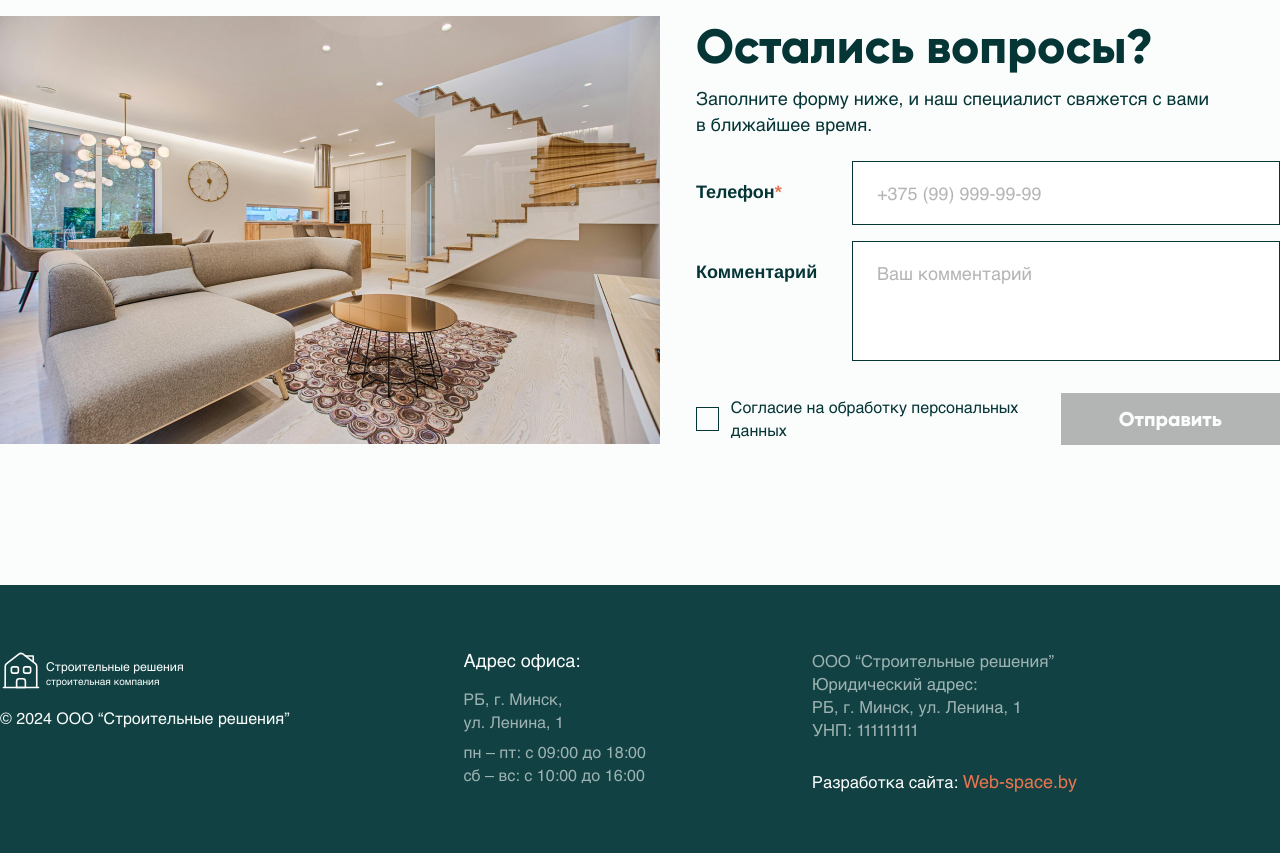
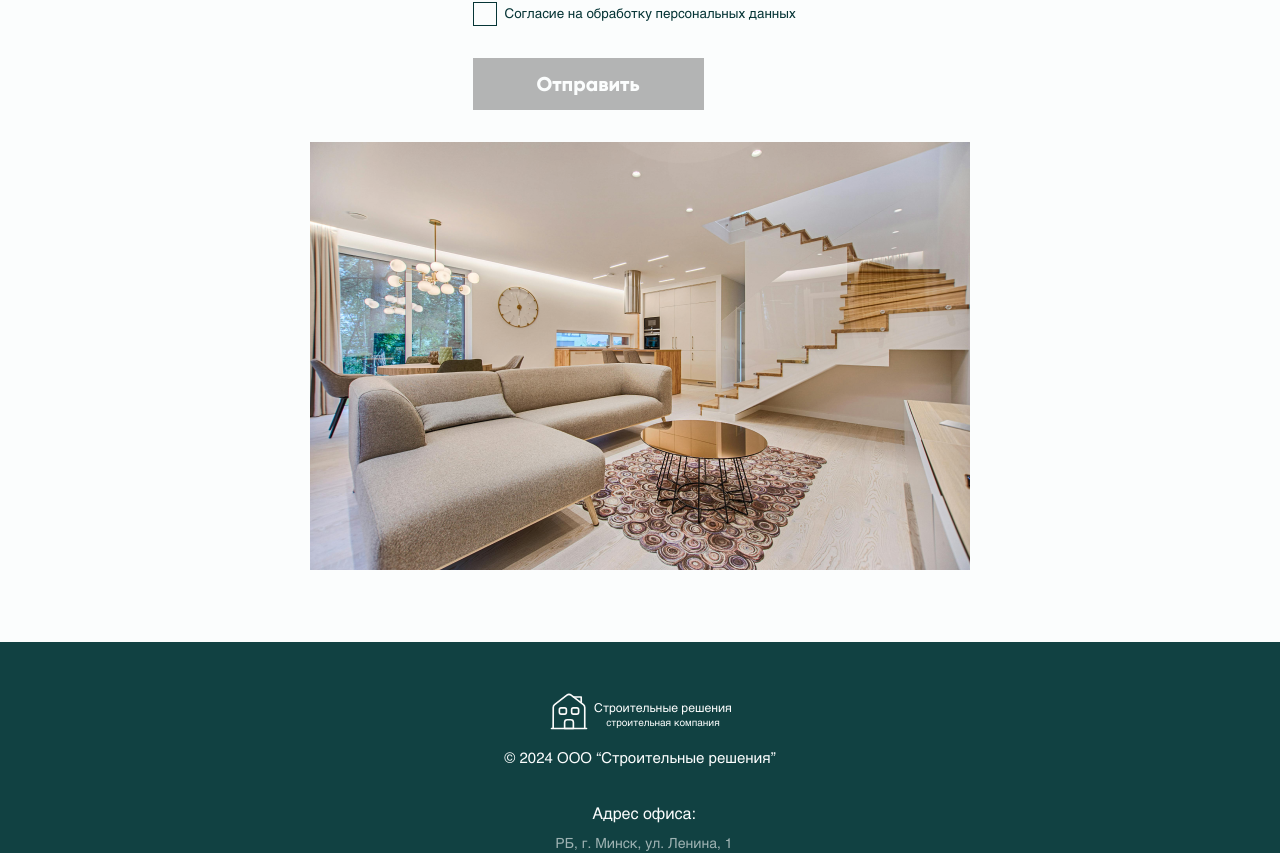
Before and after one commit to DShevv/next-build-solutions, a Next.js app in the folder next-app/: page / in a window 1280 px wide. Shown: the part 1389-2242 px from the top of the page. Built offline with nearby package versions, Linux system fonts and the light colour scheme.

Commit message:
add mobile for map, feedback form, modal and footer

```diff
--- a/next-app/app/components/Feedback/Feedback.jsx
+++ b/next-app/app/components/Feedback/Feedback.jsx
@@ -18,7 +18,7 @@ const Feedback = () => {
 
   return (
     <section className={styles.container}>
-      <Image src={picture} alt="Интерьер дома" />
+      <Image src={picture} className={styles.image} alt="Интерьер дома" />
       <Formik
         initialValues={{
           phone: "",
--- a/next-app/app/components/Feedback/Feedback.module.css
+++ b/next-app/app/components/Feedback/Feedback.module.css
@@ -61,3 +61,50 @@
   justify-content: space-between;
   align-items: center;
 }
+
+@media (max-width: 1355px) {
+  .container {
+    margin: 0 auto;
+    margin-top: 72px;
+
+    display: flex;
+    flex-direction: column-reverse;
+    align-items: center;
+    gap: 32px;
+  }
+
+  .image {
+    width: 100%;
+    height: auto;
+  }
+
+  .title {
+    font-size: 24px;
+    line-height: 120%;
+  }
+
+  .subtitle {
+    margin-bottom: 24px;
+    font-size: 15px;
+    line-height: 130%;
+    max-width: 335px;
+  }
+
+  .row {
+    flex-direction: column;
+    gap: 8px;
+  }
+
+  .rowTitle {
+    margin-top: 0;
+    font-size: 16.6px;
+    line-height: 120%;
+  }
+
+  .controls {
+    margin-top: 24px;
+    flex-direction: column;
+    gap: 32px;
+    align-items: start;
+  }
+}
--- a/next-app/app/components/Footer/Footer.jsx
+++ b/next-app/app/components/Footer/Footer.jsx
@@ -16,7 +16,7 @@ const Footer = () => {
         <div className={styles.info}>
           <div className={styles.title}>Адрес офиса:</div>
           <div className={styles.value}>
-            РБ, г. Минск, <br /> ул. Ленина, 1
+            РБ, г. Минск, <br className="desktop" /> ул. Ленина, 1
           </div>
           <div className={styles.value}>пн – пт: с 09:00 до 18:00</div>
           <div className={styles.value}>сб – вс: с 10:00 до 16:00</div>
@@ -24,12 +24,13 @@ const Footer = () => {
 
         <div>
           <div className={styles.law}>
-            ООО “Строительные решения” Юридический адрес: <br />
+            ООО “Строительные решения” <br className="mobile" /> Юридический
+            адрес: <br />
             РБ, г. Минск, ул. Ленина, 1 <br />
             УНП: 111111111
           </div>
           <div className={styles.dev}>
-            Разработка сайта:{" "}
+            Разработка сайта:
             <Link href="https://Web-space.by" target="_blank">
               Web-space.by
             </Link>
--- a/next-app/app/components/Footer/Footer.module.css
+++ b/next-app/app/components/Footer/Footer.module.css
@@ -74,3 +74,68 @@
   color: var(--accent-500);
   text-decoration: none;
 }
+
+@media (max-width: 1355px) {
+  .footer {
+    margin-top: 72px;
+    width: 100%;
+    height: 447px;
+    padding: 48px 0;
+    background: var(--accent-2-600);
+  }
+
+  .footer div {
+    width: fit-content;
+    display: flex;
+    flex-direction: column;
+    align-items: center;
+  }
+
+  .wrapper {
+    margin: 0 auto;
+
+    max-width: 1356px;
+    width: 100%;
+    display: flex;
+    flex-direction: column;
+    justify-content: center;
+  }
+
+  .copyright {
+    margin-top: 16px;
+    width: fit-content;
+    font-size: 15px;
+    line-height: 130%;
+  }
+
+  .info {
+    margin-top: 36px;
+    margin-bottom: 24px;
+  }
+
+  .title {
+    margin-bottom: 12px;
+    font-size: 16px;
+    line-height: 120%;
+    text-align: center;
+  }
+
+  .value {
+    font-size: 14px;
+    line-height: 130%;
+    text-align: center;
+  }
+
+  .law {
+    font-size: 14px;
+    line-height: 130%;
+    text-align: center;
+  }
+
+  .footer .dev {
+    font-size: 15px;
+    line-height: 130%;
+    flex-direction: row;
+    gap: 5px;
+  }
+}
--- a/next-app/app/components/Inputs/Checkbox/Checkbox.module.css
+++ b/next-app/app/components/Inputs/Checkbox/Checkbox.module.css
@@ -46,3 +46,14 @@
   color: var(--accent-2-700);
   user-select: none;
 }
+
+@media (max-width: 1355px) {
+  .container {
+    gap: 8px;
+  }
+  .text {
+    font-size: 13.4px;
+    line-height: 130%;
+    max-width: 305px;
+  }
+}
--- a/next-app/app/components/Inputs/CommentInput/CommentInput.module.css
+++ b/next-app/app/components/Inputs/CommentInput/CommentInput.module.css
@@ -35,3 +35,14 @@
   border-color: var(--accent-500);
   box-shadow: 0 0 8px 0 rgba(233, 117, 80, 0.3);
 }
+
+@media (max-width: 1355px) {
+  .field {
+    max-width: 335px;
+    width: 100%;
+    height: 120px;
+    padding: 16px 24px;
+    font-size: 16.6px;
+    line-height: 150%;
+  }
+}
--- a/next-app/app/components/Inputs/PhoneInput/PhoneInput.module.css
+++ b/next-app/app/components/Inputs/PhoneInput/PhoneInput.module.css
@@ -34,3 +34,13 @@
   border-color: var(--accent-500);
   box-shadow: 0 0 8px 0 rgba(233, 117, 80, 0.3);
 }
+
+@media (max-width: 1355px) {
+  .field {
+    max-width: 335px;
+    width: 100%;
+    height: 56px;
+    font-size: 16.6px;
+    line-height: 150%;
+  }
+}
--- a/next-app/app/components/Map/Map.module.css
+++ b/next-app/app/components/Map/Map.module.css
@@ -11,3 +11,13 @@
   width: 100%;
   height: 100%;
 }
+
+@media (max-width: 1355px) {
+  .map {
+    margin: 0 20px;
+    margin-top: 72px;
+    width: calc(100% - 40px);
+
+    height: 230px;
+  }
+}
--- a/next-app/app/components/Modal/Modal.jsx
+++ b/next-app/app/components/Modal/Modal.jsx
@@ -35,7 +35,7 @@ const Modal = ({ ...other }) => {
           e.stopPropagation();
         }}
       >
-        <Image src={pic} alt="Интерьер дома" />
+        <Image src={pic} className={styles.image} alt="Интерьер дома" />
 
         <Formik
           initialValues={{
--- a/next-app/app/components/Modal/Modal.module.css
+++ b/next-app/app/components/Modal/Modal.module.css
@@ -112,3 +112,59 @@
   width: 24px;
   height: 24px;
 }
+
+@media (max-width: 1355px) {
+  .wrapper {
+    padding: 24px 0;
+  }
+
+  .modal {
+    width: 335px;
+  }
+
+  .image {
+    width: 100%;
+    height: 140px;
+  }
+
+  .form {
+    margin-top: 12px;
+    margin-bottom: 16px;
+    padding: 0 16px;
+  }
+  .controls {
+    margin-top: 12px;
+    align-items: start;
+    gap: 12px;
+  }
+
+  .name {
+    margin-top: 0;
+    font-size: 16.6px;
+    line-height: 120%;
+  }
+
+  .title {
+    width: 100%;
+    font-size: 20px;
+    line-height: 120%;
+    text-align: left;
+  }
+
+  .subtitle {
+    margin-bottom: 12px;
+    width: 100%;
+    text-align: left;
+    font-size: 14px;
+    line-height: 130%;
+  }
+
+  .name:nth-of-type(2) {
+    margin-top: 12px;
+  }
+
+  .close {
+    top: 12px;
+    right: 12px;
+  }
+}
```
